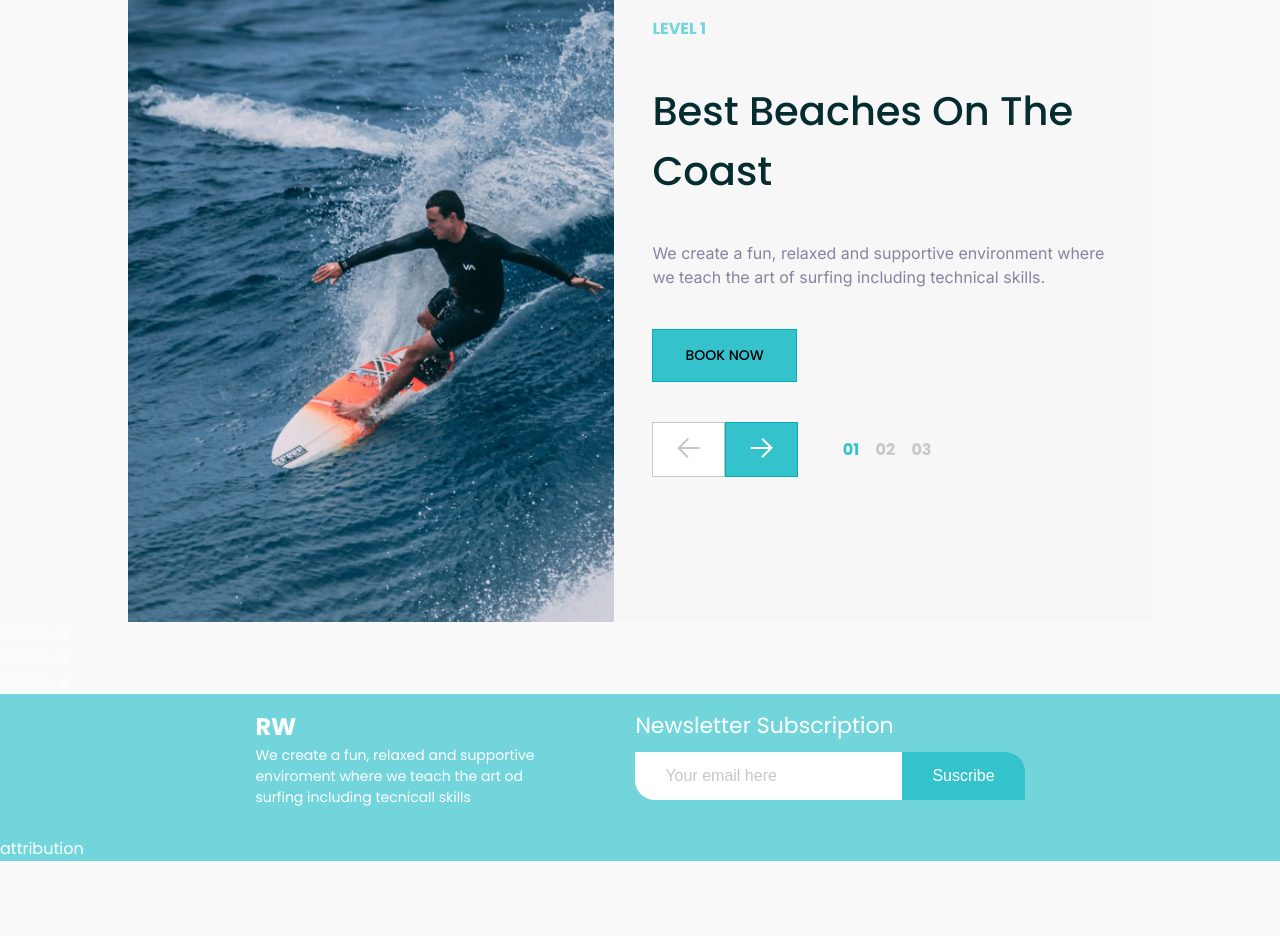
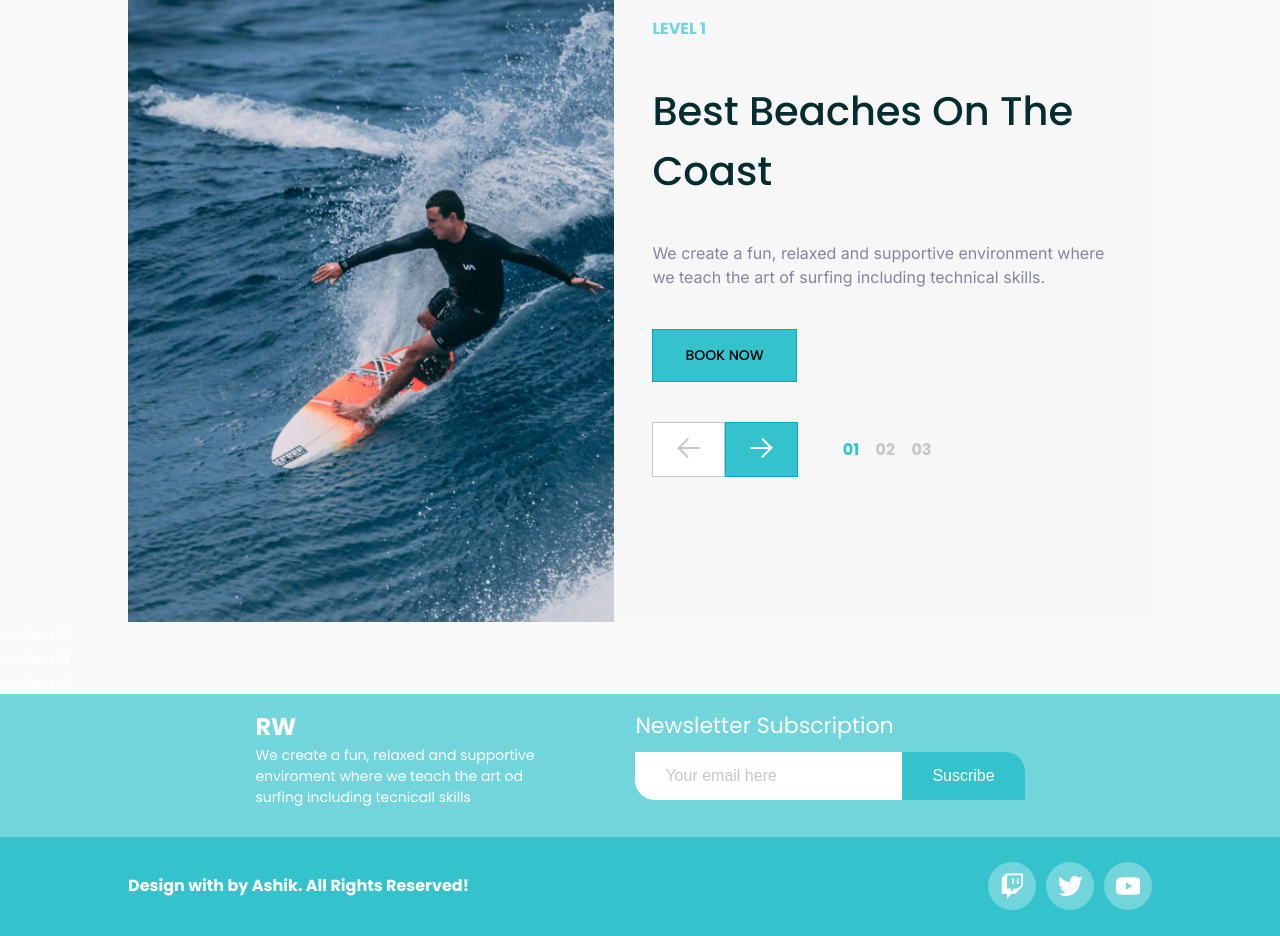
Before and after one commit to GeraAlcantara/surfLanding, a website built with Vite: page index.html in a window 1280 px wide. Shown: the part 768-1704 px from the top of the page. Before the commit the page ends 1629 px from the top, so only its background shows below. Built offline with nearby package versions, Linux system fonts and the light colour scheme.

Commit message:
adding atrributatiopn section, styles and structure

```diff
--- a/index.html
+++ b/index.html
@@ -163,7 +163,42 @@
         </div>
         <!-- Add Footer end -->
         <!-- Atrributation  Attribution footer -->
-        <div>attribution</div>
+        <div class="attribution" >
+          <div class="attribution--wrapper">
+
+            <h6 class="attribution__title">Design with by Ashik. All Rights Reserved!</h6>
+            <div class="attribution__links">
+              <!-- facebook svg -->
+              <a href="https://www.twitch.tv/matiasbaldanza" target="_blank" class="attribution__link" >
+                  <svg version="1.1" id="Layer_1" xmlns="http://www.w3.org/2000/svg" xmlns:xlink="http://www.w3.org/1999/xlink" x="0px" y="0px" viewBox="0 0 24 24" style="enable-background:new 0 0 24 24;" xml:space="preserve">
+                    <style type="text/css">
+                      .st0{fill:currentColor;}
+                    </style>
+                    <path class="st0" d="M11.6,4.7h1.7v5.1h-1.7L11.6,4.7z M16.3,4.7H18v5.1h-1.7V4.7z M6,0L1.7,4.3v15.4h5.1V24l4.3-4.3h3.4l7.7-7.7V0 H6z M20.6,11.1l-3.4,3.4h-3.4l-3,3v-3H6.9V1.7h13.7V11.1z"/>
+                  </svg>
+              </a>
+              <!-- twitter svg -->
+              <a href="https://twitter.com/matiasbaldanza" target="_blank" class="attribution__link" >
+                <svg role="img" viewBox="0 0 24 24" xmlns="http://www.w3.org/2000/svg"><title>Twitter</title>
+                  <style type="text/css">
+                    .st0{fill:currentColor;}
+                  </style>
+                  <path class="st0" d="M23.953 4.57a10 10 0 01-2.825.775 4.958 4.958 0 002.163-2.723c-.951.555-2.005.959-3.127 1.184a4.92 4.92 0 00-8.384 4.482C7.69 8.095 4.067 6.13 1.64 3.162a4.822 4.822 0 00-.666 2.475c0 1.71.87 3.213 2.188 4.096a4.904 4.904 0 01-2.228-.616v.06a4.923 4.923 0 003.946 4.827 4.996 4.996 0 01-2.212.085 4.936 4.936 0 004.604 3.417 9.867 9.867 0 01-6.102 2.105c-.39 0-.779-.023-1.17-.067a13.995 13.995 0 007.557 2.209c9.053 0 13.998-7.496 13.998-13.985 0-.21 0-.42-.015-.63A9.935 9.935 0 0024 4.59z"/></svg>
+              </a>
+              <!-- twitch svg -->
+              <a href="https://www.youtube.com/@matiasbaldanza_dev" target="_blank" class="attribution__link" >
+                <svg role="img" viewBox="0 0 24 24" xmlns="http://www.w3.org/2000/svg"><title>YouTube</title>
+                  <style type="text/css">
+                    .st0{fill:currentColor;}
+                  </style>
+                  <path class="st0" d="M23.498 6.186a3.016 3.016 0 0 0-2.122-2.136C19.505 3.545 12 3.545 12 3.545s-7.505 0-9.377.505A3.017 3.017 0 0 0 .502 6.186C0 8.07 0 12 0 12s0 3.93.502 5.814a3.016 3.016 0 0 0 2.122 2.136c1.871.505 9.376.505 9.376.505s7.505 0 9.377-.505a3.015 3.015 0 0 0 2.122-2.136C24 15.93 24 12 24 12s0-3.93-.502-5.814zM9.545 15.568V8.432L15.818 12l-6.273 3.568z"/></svg>
+
+              </a>
+            </div>
+          </div>
+
+          </div>
+
         <!-- Atrributation  Attribution footer end -->
       </footer>
     </main>
--- a/style.css
+++ b/style.css
@@ -444,23 +444,31 @@ header {
   font-weight: 500;
   padding: 15px 32px;
   font-family: var(--f-family-primaria);
-  max-width: fit-content;
+  align-self: flex-start;
+  transition: scale 0.3s ease-out;
+  cursor: pointer;
 }
 
 .s1__f-btn:hover{
   background-color: var(--clr-primario-500);
   border: 1px solid var(--clr-primario-900);
+  transform: scale(1.03);
 }
 
 .s1__f-btn:focus{
   background-color: var(--clr-primario-700);
-  border: 3px solid var(--clr-primario-900);
+  outline: 1px solid var(--clr-primario-900);
 }
+.s1__f-btn:active{
+  transform: scale(0.98);
+}
+
 
 .s1__f-btn:disabled {
   background-color: var(--clr-neutro-300);
-  border: 1px solid var(--clr-neutro-500);
+
 }
+
 
 .s1__s-btn {
   display: flex;
@@ -478,16 +486,21 @@ header {
   border: 1px solid var(--clr-primario-900);
   background-color: var(--clr-primario-700);
   padding: 10px 20px;
+  transition: scale 0.3s ease-out;
 }
 
 .s1__sg-btn--arrows button:hover{
-  border: 1px solid var(--clr-primario-900);
+
   background-color: var(--clr-primario-500);
+  transform: scale(1.03);
 }
 
 .s1__sg-btn--arrows button:focus{
   background-color: var(--clr-primario-700);
-  border: 3px solid var(--clr-primario-900);
+  outline: 1px solid var(--clr-primario-900);
+}
+.s1__sg-btn--arrows button:active{
+  transform: scale(0.98);
 }
 
 .s1__sg-btn--arrows button:disabled {
@@ -622,5 +635,65 @@ header {
     font-size: 1rem;
   }
 }
+ .attribution {
+  width: 100%;
+  background-color: var(--clr-primario-700);
+  display: flex;
+  justify-content: center;
+}
+
+ .attribution__title {
+  font-size: 1rem;
+  color: white;
+}
+.attribution__links{
+  display: flex;
+  gap: 10px;
+  justify-content: space-between;
+}
+.attribution__links a {
+  text-decoration: none;
+}
+.attribution__link {
+   display: flex;
+  justify-content: center;
+  align-items: center;
+  width: 48px;
+  height: 48px;
+  background-color: var(--clr-primario-500);
+  border-radius: 50%;
+  color: white;
+  padding: 0.725rem;
+  box-sizing: border-box;
+}
+.attribution__link:hover {
+  background-color: var(--clr-primario-900);
+
+}
+.attribution--wrapper {
+  background-color: unset;
+  width: 100%;
+  max-width: 80vw;
+  margin: 0, auto;
+  display: flex;
+  flex-flow: row;
+  justify-content: space-between;
+  align-items: center;
+  margin: 0, auto;
+}
+
+.attribution__link > svg {
+ width: 32px;
+ height: 32px;
+
+}
+
+@media screen and (max-width: 768px) {
+  .attribution--wrapper {
+    flex-flow: column;
+    margin-bottom: 2rem;
+  }
+
+}
 
 /* --------------------------------- */
```
Also changed, not shown: public/facebook.svg (added), public/twitch.svg (added), public/twitter.svg (added), public/youtube.svg (added).
